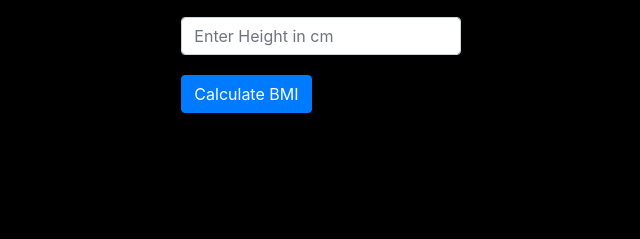
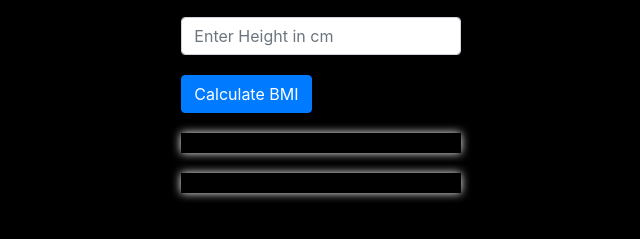
Before and after one commit to kavyaballa1020/JS-Projects-for-Beginners, a plain HTML site: page BMI.html in a window 1280 px wide. Shown: the part 109-348 px from the top of the page, without its empty margins (319-959 px from the left). Drawn offline with nearby package versions, Linux system fonts and the light colour scheme.

Commit message:
Update | BMI

```diff
--- a/BMI.html
+++ b/BMI.html
@@ -17,10 +17,10 @@
     .btn{
         margin-top: 20px;
     }
-    #bmi1,#bmi{
+    #bmi, #bmi1{
         margin-top: 20px;
         box-shadow: 0 0 10px;
-
+        padding: 10px;
     }
 </style>
 <body>
```
